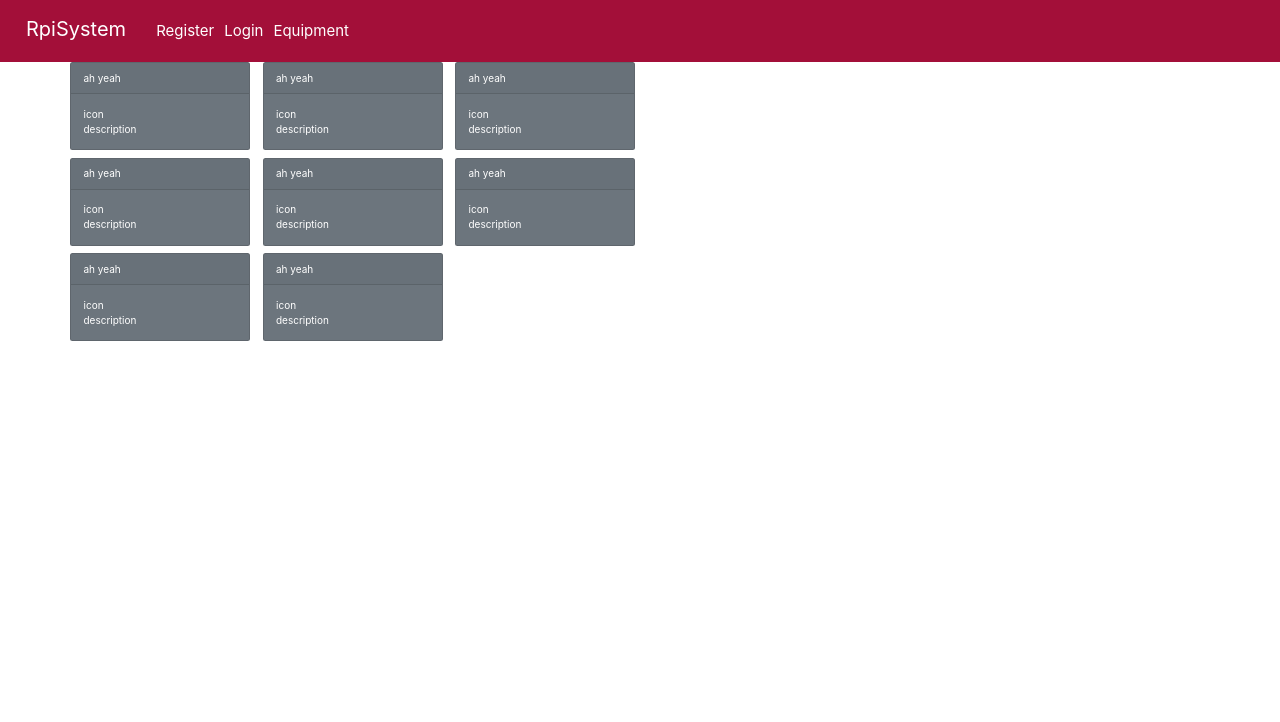
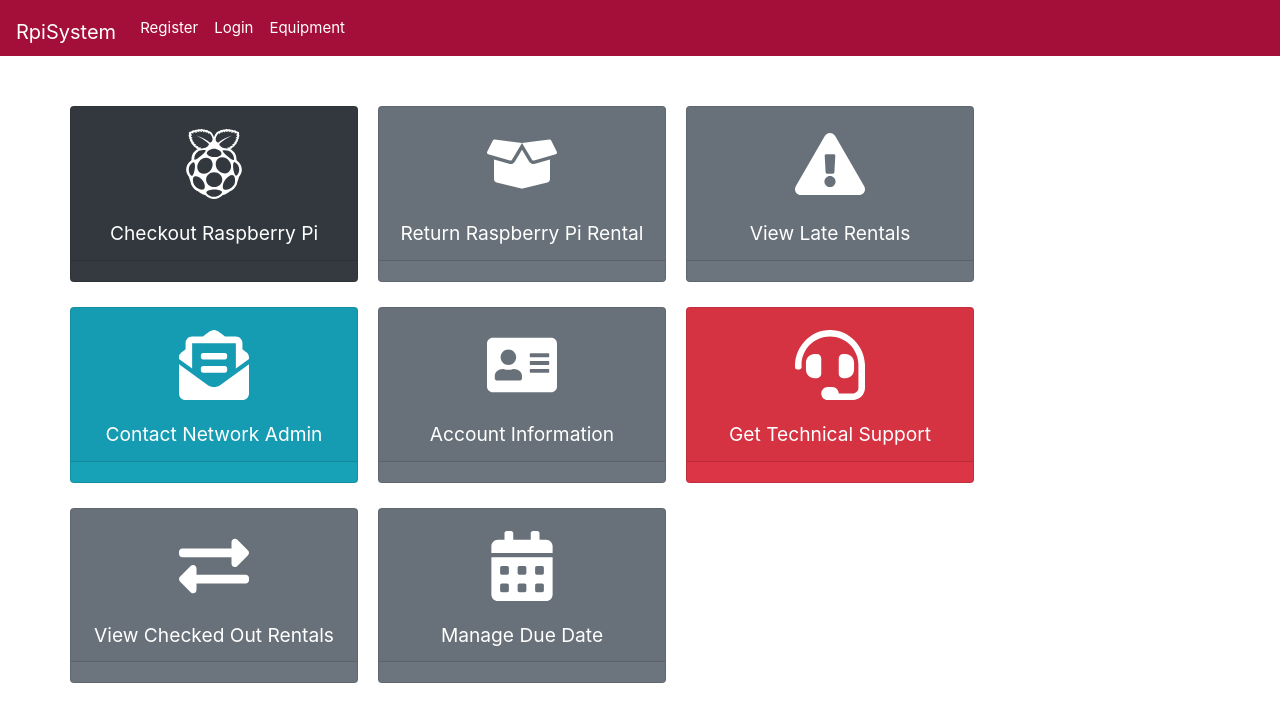
Before and after one commit to g2nimps/Raspberry-Pi-Rental-System, a React (Create React App) app in the folder Assignment 3/rpisystem/app/: page / in a window 1280 px wide. Shown: the top 722 px of the page. Built offline with nearby package versions, Linux system fonts and the light colour scheme.

Commit message:
Update Homepage Links

```diff
--- a/Assignment 3/rpisystem/app/package.json
+++ b/Assignment 3/rpisystem/app/package.json
@@ -7,10 +7,12 @@
     "@testing-library/react": "^9.3.2",
     "@testing-library/user-event": "^7.1.2",
     "axios": "^0.19.2",
+    "babel-loader": "^8.1.0",
     "bootstrap": "^4.4.1",
     "react": "^16.13.1",
     "react-bootstrap": "^1.0.0",
     "react-dom": "^16.13.1",
+    "react-icons": "^3.9.0",
     "react-router-dom": "^5.1.2",
     "react-scripts": "^3.4.1",
     "yarn": "^1.22.1"
--- a/Assignment 3/rpisystem/app/public/index.html
+++ b/Assignment 3/rpisystem/app/public/index.html
@@ -10,6 +10,7 @@
       content="Web site created using create-react-app"
     />
     <link rel="apple-touch-icon" href="%PUBLIC_URL%/logo192.png" />
+    <link href="https://stackpath.bootstrapcdn.com/font-awesome/4.7.0/css/font-awesome.min.css" rel="stylesheet" integrity="sha384-wvfXpqpZZVQGK6TAh5PVlGOfQNHSoD2xbE+QkPxCAFlNEevoEH3Sl0sibVcOQVnN" crossorigin="anonymous">
     <!--
       manifest.json provides metadata used when your web app is installed on a
       user's mobile device or desktop. See https://developers.google.com/web/fundamentals/web-app-manifest/
@@ -25,8 +26,7 @@
       Learn how to configure a non-root public URL by running `npm run build`.
     -->
     <title>React App</title>
-    <link rel="stylesheet" href="https://maxcdn.bootstrapcdn.com/bootstrap/3.3.7/css/bootstrap.min.css" integrity="sha384-BVYiiSIFeK1dGmJRAkycuHAHRg32OmUcww7on3RYdg4Va+PmSTsz/K68vbdEjh4u" crossorigin="anonymous">
-  </head>
+     </head>
   <body>
     <noscript>You need to enable JavaScript to run this app.</noscript>
     <div id="root"></div>
--- a/Assignment 3/rpisystem/app/src/App.css
+++ b/Assignment 3/rpisystem/app/src/App.css
@@ -32,13 +32,18 @@
   bottom:0px;
 }
 
+.column_stack.card-columns {margin-top:50px;}
+.column_stack.card-columns svg {width:70px;height:70px;display:block;margin: 10px auto 20px;}
+.column_stack.card-columns .card {margin-bottom:25px;text-align:center;font-size:1.2em;padding-bottom:20px;}
+.column_stack.card-columns .card:hover {border: 1px solid #9E9E9E;}
+.column_stack.card-columns .card:hover .card-header {opacity:0.8;color:#f7e7e9;}
+
+
 
 
 .checkout-form{
   display: block;
 }
-
-body {
-
-  font-size:14px;
+.h1, h1 {
+  font-size: 1.7rem !important;
 }
--- a/Assignment 3/rpisystem/app/src/App.js
+++ b/Assignment 3/rpisystem/app/src/App.js
@@ -5,6 +5,8 @@
 import CardColumns from 'react-bootstrap/CardColumns';
 import 'bootstrap/dist/css/bootstrap.min.css';
 import { Link } from 'react-router-dom';
+import * as Icon from 'react-icons/fa';
+
 
 export default function Application(){
     function CardLink(props) {
@@ -16,13 +18,10 @@
              text={props.type.toLowerCase() === 'light' ? 'dark' : 'white'}
              style={{ width: '18rem' }}
          >
-             <Card.Header>{props.title}</Card.Header>
-             <Card.Body>
+             <Card.Header>
                  {props.icon}
-                 <Card.Text>
-                     {props.description}
-                 </Card.Text>
-             </Card.Body>
+                 {props.title}
+             </Card.Header>
          </Card>
          <br />
          </Link>
@@ -34,17 +33,21 @@
         <div>
             <BasicNavbar />
             <Container>
-                <Row col={9}>
-                    <CardColumns>
-                        <CardLink type={"secondary"} link={"dark"} title={"ah yeah"} icon={"icon"} description={"description"}/>
-                        <CardLink type={"secondary"} link={"dark"} title={"ah yeah"} icon={"icon"} description={"description"}/>
-                        <CardLink type={"secondary"} link={"dark"} title={"ah yeah"} icon={"icon"} description={"description"}/>
-                        <CardLink type={"secondary"} link={"dark"} title={"ah yeah"} icon={"icon"} description={"description"}/>
-                        <CardLink type={"secondary"} link={"dark"} title={"ah yeah"} icon={"icon"} description={"description"}/>
-                        <CardLink type={"secondary"} link={"dark"} title={"ah yeah"} icon={"icon"} description={"description"}/>
-                        <CardLink type={"secondary"} link={"dark"} title={"ah yeah"} icon={"icon"} description={"description"}/>
-                        <CardLink type={"secondary"} link={"dark"} title={"ah yeah"} icon={"icon"} description={"description"}/>
-                    </CardColumns>
+                <Row>
+                    <CardColumns className={"column_stack"}>
+
+                        <CardLink type={"dark"}         link={"/checkout"} title={"Checkout Raspberry Pi"}          icon=<Icon.FaRaspberryPi/> description={"description"}/>
+                        <CardLink type={"info"}         link={"mailto:paul@gsu.edu"} title={"Contact Network Admin"}          icon=<Icon.FaEnvelopeOpenText/> description={"description"}/>
+                        <CardLink type={"secondary"}    link={"/equipment/rented"} title={"View Checked Out Rentals"}       icon=<Icon.FaExchangeAlt/> description={"description"}/>
+
+                        <CardLink type={"secondary"}    link={"/checkin"} title={"Return Raspberry Pi Rental"}     icon=<Icon.FaBoxOpen/> description={"description"}/>
+                        <CardLink type={"secondary"}    link={"#"} title={"Account Information"}            icon=<Icon.FaAddressCard/> description={"description"}/>
+                        <CardLink type={"secondary"}    link={"#"} title={"Manage Due Date"}                icon=<Icon.FaCalendarAlt/> description={"description"}/>
+
+                        <CardLink type={"secondary"}    link={"/equipment/late"} title={"View Late Rentals"}              icon=<Icon.FaExclamationTriangle/> description={"description"}/>
+                        <CardLink type={"danger"}       link={"https://gsutech.service-now.com/sp#request"} title={"Get Technical Support"}          icon=<Icon.FaHeadset/> description={"description"}/>
+
+                                 </CardColumns>
                 </Row>
             </Container>
         </div>
--- a/Assignment 3/rpisystem/app/src/Components/basic-navbar.css
+++ b/Assignment 3/rpisystem/app/src/Components/basic-navbar.css
@@ -14,7 +14,7 @@
 }
 
 nav.navbar-light {border-radius:0px;}
-.dropdown.nav-item {background:#2f2929; border-radius: 5px;padding:0 7px;margin-right: 15px;letter-spacing:1px;}
+.dropdown.nav-item {background:#2f2929; line-height:initial; border-radius: 5px;padding:0 7px;margin-right: 15px;letter-spacing:1px;}
 .dropdown.nav-item > a.nav-link {color:white !important;}
 .dropdown-menu.show {font-size:1.1em;}
 #nav-dropdown{
--- a/Assignment 3/rpisystem/app/src/Components/basic-sidenav.css
+++ b/Assignment 3/rpisystem/app/src/Components/basic-sidenav.css
@@ -34,7 +34,7 @@
     padding: 0 20px;
     line-height:2em;
     display:block;
-    font-size:1.9em;
+    font-size:1.2em;
     border-bottom: 1px solid #7b6e7238;
 }
 
--- a/Assignment 3/rpisystem/app/src/Equipment.css
+++ b/Assignment 3/rpisystem/app/src/Equipment.css
@@ -8,7 +8,7 @@
 .inventory{
     height: 100%;
 }
-.inventory form {background:#f3f3f3;padding:20px 30px;font-size:2em;border-radius:3px;margin:20px;}
+.inventory form {background:#f3f3f3;padding:20px 30px;font-size:1.2em;border-radius:3px;margin:20px;}
 .inventory input.form-control, .inventory button {font-size:.8em;}
 h1, h4{
     text-align: center;
```
Also changed, not shown: 1 other file (tests, documents, lock files or other folders).
